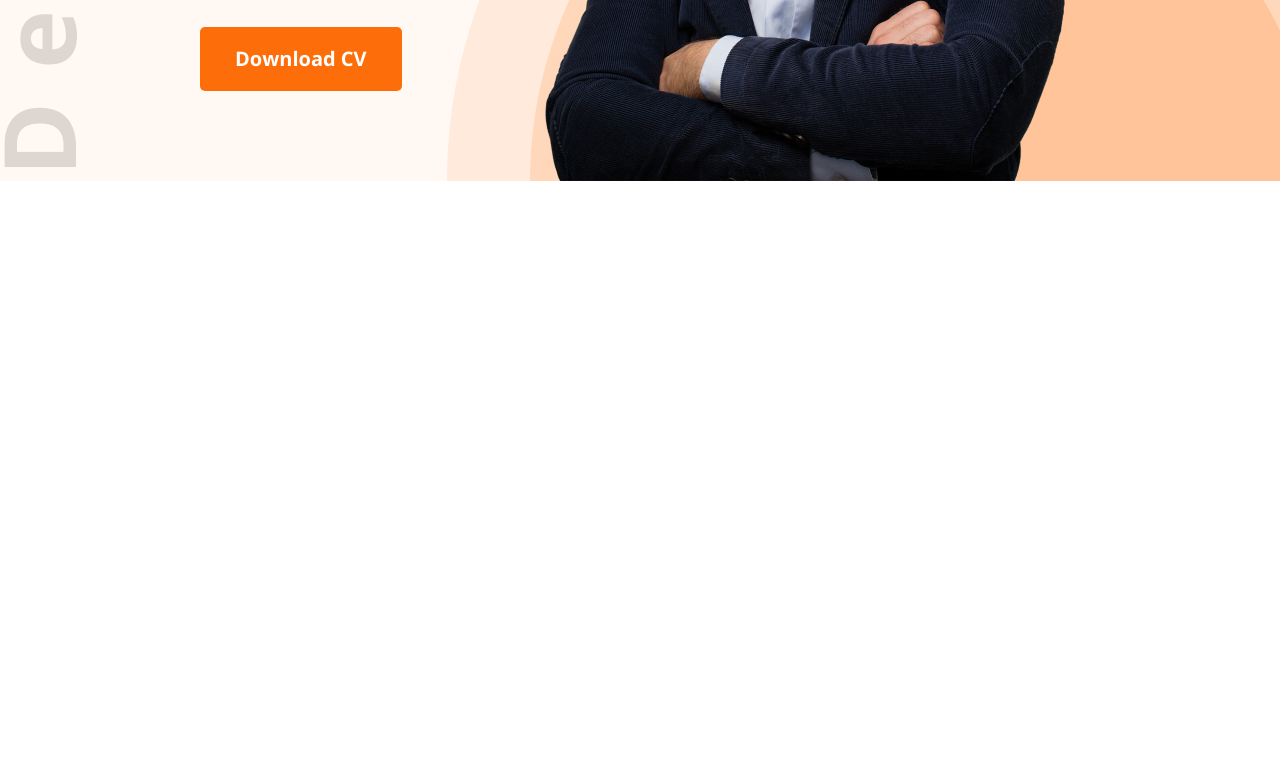
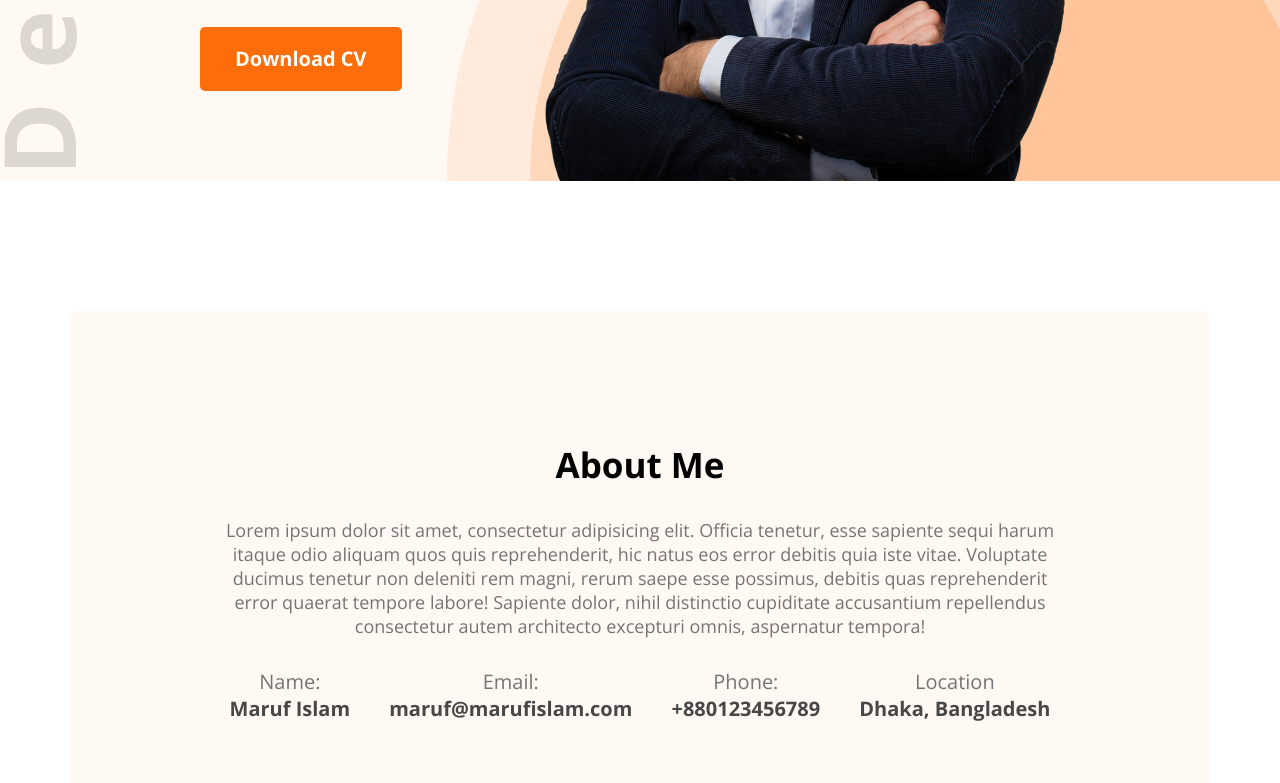
Before and after one commit to marufislamnadim/developer-portfolio, a plain HTML site: page index.html in a window 1280 px wide. Shown: the part 609-1392 px from the top of the page. Before the commit the page ends 800 px from the top, so only its background shows below. Drawn offline with nearby package versions, Linux system fonts and the light colour scheme.

Commit message:
About section add

```diff
--- a/index.html
+++ b/index.html
@@ -18,6 +18,7 @@
                 <li><button class="btn-primary">Hire Me</button></li>
             </ul>
         </nav>
+        <!-- banner section -->
         <div class="banner">
             <div>
                 <h3 class="banner-sub-title">Hi I'm</h3>
@@ -30,7 +31,28 @@
         </div>
     </header>
     <main>
-
+        <section class="about">
+            <h3 class="section-title">About Me</h3>
+            <p class="section-description">Lorem ipsum dolor sit amet, consectetur adipisicing elit. Officia tenetur, esse sapiente sequi harum itaque odio aliquam quos quis reprehenderit, hic natus eos error debitis quia iste vitae. Voluptate ducimus tenetur non deleniti rem magni, rerum saepe esse possimus, debitis quas reprehenderit error quaerat tempore labore! Sapiente dolor, nihil distinctio cupiditate accusantium repellendus consectetur autem architecto excepturi omnis, aspernatur tempora!</p>
+            <div class="about-info-container">
+                <div class="sbout-info">
+                    <p class="info-title">Name: </p>
+                    <p class="info-description">Maruf Islam</p>
+                </div>
+                <div class="sbout-info">
+                    <p class="info-title">Email: </p>
+                    <p class="info-description">maruf@marufislam.com</p>
+                </div>
+                <div class="sbout-info">
+                    <p class="info-title">Phone: </p>
+                    <p class="info-description">+880123456789</p>
+                </div>
+                <div class="sbout-info">
+                    <p class="info-title">Location</p>
+                    <p class="info-description">Dhaka, Bangladesh</p>
+                </div>
+            </div>
+        </section>
     </main>
     <footer>
 
--- a/styles/style.css
+++ b/styles/style.css
@@ -64,7 +64,46 @@ a{
     font-weight: 700;
 }
 .banner-description{
-    color: #454545;
+    color: #757575;
     font-weight: 400;
     margin-bottom: 30px;
 }
+/* Main section */
+main{
+    max-width: 1140px;
+    margin: 0 auto;
+}
+/* About Section */
+.about{
+    margin-top: 130px;
+    background: #FFF8F3;
+    border-radius: 10px;
+    padding: 130px 150px;
+    text-align: center;
+}
+.section-title{
+
+    margin-bottom: 30px;
+    font-size: 35px;
+    font-weight: 700;
+}
+.section-description{
+    color: #757575;
+    font-size: 18px;
+    margin-bottom: 30px;
+}
+.about-info-container{
+    display: flex;
+    justify-content: space-around;
+    gap: 20px;
+
+}
+.about .info-title{
+    font-size: 20px;
+    color: #757575;
+}
+.about .info-description{
+    font-weight: 700;
+    font-size: 20px;
+    color: #474747;
+}
```
